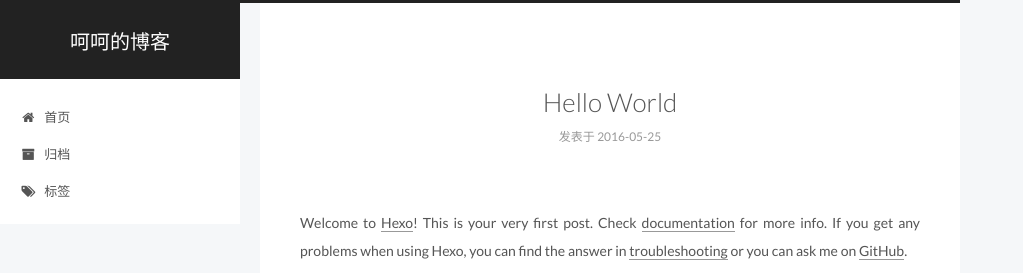
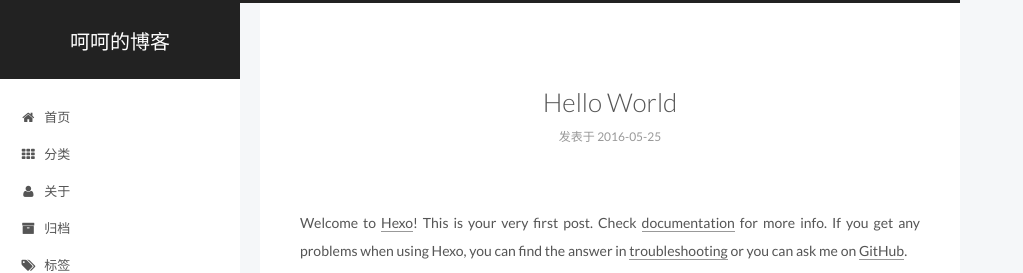
Before and after one commit to unknown92/unknown92.github.io, a plain HTML site: page 2016/05/25/hello-world/index.html in a window 1280 px wide. Shown: the top 273 px of the page, without its empty margins (0-1023 px from the left). Drawn offline with Linux system fonts and the light colour scheme.

Commit message:
Site updated: 2016-05-25 22:12:47

```diff
--- a/2016/05/25/hello-world/index.html
+++ b/2016/05/25/hello-world/index.html
@@ -173,6 +173,26 @@ Quick">
               <i class="menu-item-icon fa fa-fw fa-home"></i> <br />
 
             首页
+          </a>
+        </li>
+
+
+        <li class="menu-item menu-item-categories">
+          <a href="/categories" rel="section">
+
+              <i class="menu-item-icon fa fa-fw fa-th"></i> <br />
+
+            分类
+          </a>
+        </li>
+
+
+        <li class="menu-item menu-item-about">
+          <a href="/about" rel="section">
+
+              <i class="menu-item-icon fa fa-fw fa-user"></i> <br />
+
+            关于
           </a>
         </li>
 
```
Also changed, not shown: archives/2016/05/index.html (+20 -0 lines), archives/2016/index.html (+20 -0 lines), archives/index.html (+20 -0 lines), index.html (+20 -0 lines), images/avatar.jpg (added).
